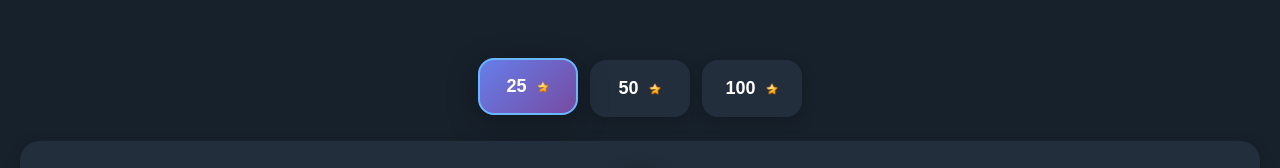
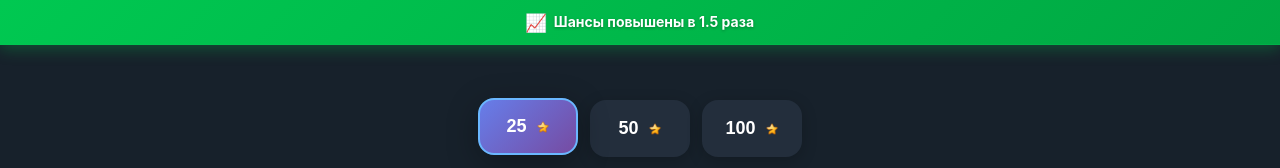
Before and after one commit to skeef7/2.0, a website built with Vite: page index.html in a window 1280 px wide. Shown: the top 168 px of the page. Built offline with nearby package versions, Linux system fonts and the light colour scheme.

Commit message:
Add chances banner at the top

```diff
--- a/index.html
+++ b/index.html
@@ -9,6 +9,14 @@
 </head>
 <body>
   <div class="app">
+    <!-- Top banner with enhanced chances -->
+    <div class="top-banner">
+      <div class="banner-content">
+        <span class="banner-icon">📈</span>
+        <span class="banner-text">Шансы повышены в 1.5 раза</span>
+      </div>
+    </div>
+
     <!-- Main content -->
     <main class="main">
       <!-- Roulette type selector -->
--- a/styles/main.css
+++ b/styles/main.css
@@ -22,12 +22,14 @@
   --gradient-epic: linear-gradient(135deg, #9b59b6 0%, #8e44ad 100%);
   --gradient-legendary: linear-gradient(135deg, #e74c3c 0%, #c0392b 100%);
   --gradient-balance: linear-gradient(135deg, #ffd700 0%, #ffb347 100%);
+  --gradient-banner: linear-gradient(135deg, #00c851 0%, #00a843 100%);
   --shadow-primary: 0 8px 32px rgba(0, 0, 0, 0.3);
   --shadow-secondary: 0 4px 16px rgba(0, 0, 0, 0.2);
   --shadow-inventory: 0 6px 24px rgba(0, 0, 0, 0.25);
   --shadow-glow: 0 0 20px rgba(106, 183, 255, 0.3);
   --shadow-item: 0 8px 24px rgba(0, 0, 0, 0.4);
   --shadow-balance: 0 8px 32px rgba(255, 215, 0, 0.3);
+  --shadow-banner: 0 4px 16px rgba(0, 200, 81, 0.3);
 
   /* Readable inventory design variables */
   --gradient-card-bg: linear-gradient(145deg, #2a3441 0%, #1e2832 100%);
@@ -58,6 +60,49 @@ body {
   display: flex;
   flex-direction: column;
   position: relative;
+}
+
+/* 📈 TOP BANNER - ENHANCED CHANCES NOTIFICATION */
+.top-banner {
+  position: fixed;
+  top: 0;
+  left: 0;
+  right: 0;
+  background: var(--gradient-banner);
+  padding: 12px 20px;
+  z-index: 200;
+  box-shadow: var(--shadow-banner);
+  backdrop-filter: blur(10px);
+  -webkit-backdrop-filter: blur(10px);
+  border-bottom: 1px solid rgba(0, 200, 81, 0.3);
+}
+
+.banner-content {
+  display: flex;
+  align-items: center;
+  justify-content: center;
+  gap: 8px;
+  max-width: 400px;
+  margin: 0 auto;
+}
+
+.banner-icon {
+  font-size: 16px;
+  animation: bannerPulse 2s infinite;
+}
+
+@keyframes bannerPulse {
+  0%, 100% { transform: scale(1); }
+  50% { transform: scale(1.1); }
+}
+
+.banner-text {
+  font-size: 14px;
+  font-weight: 700;
+  color: white;
+  text-align: center;
+  line-height: 1.2;
+  text-shadow: 0 1px 3px rgba(0, 0, 0, 0.3);
 }
 
 /* Currency emoji component - FIXED VERSION */
@@ -144,10 +189,10 @@ body {
   height: 14px;
 }
 
-/* Main content - WITH TOP SPACING */
+/* Main content - WITH TOP SPACING FOR BANNER */
 .main {
   flex: 1;
-  padding: 60px 20px 20px; /* Добавлено пустое пространство сверху */
+  padding: 100px 20px 20px; /* Увеличен верхний отступ для баннера */
   display: flex;
   flex-direction: column;
   gap: 24px;
@@ -715,6 +760,7 @@ body {
   z-index: 10;
   backdrop-filter: blur(10px);
   -webkit-backdrop-filter: blur(10px);
+  margin-top: 50px; /* Отступ для баннера */
 }
 
 .back-btn {
@@ -1333,9 +1379,22 @@ body {
 /* 📱 RESPONSIVE DESIGN - MOBILE OPTIMIZED FOR LARGER ROULETTE */
 @media (max-width: 480px) {
   .main {
-    padding: 50px 16px 16px; /* Добавлено пустое пространство сверху для мобильных */
+    padding: 90px 16px 16px; /* Увеличен верхний отступ для баннера на мобильных */
     gap: 20px;
     padding-bottom: 140px; /* Увеличен нижний отступ для мобильных */
+  }
+
+  /* MOBILE BANNER ADJUSTMENTS */
+  .top-banner {
+    padding: 10px 16px;
+  }
+
+  .banner-text {
+    font-size: 13px;
+  }
+
+  .banner-icon {
+    font-size: 14px;
   }
 
   .roulette-selector {
@@ -1579,6 +1638,11 @@ body {
 
   .stat-value {
     font-size: 15px;
+  }
+
+  /* MOBILE PAGE HEADER ADJUSTMENT */
+  .page-header {
+    margin-top: 40px; /* Меньший отступ для баннера на мобильных */
   }
 }
 
```
